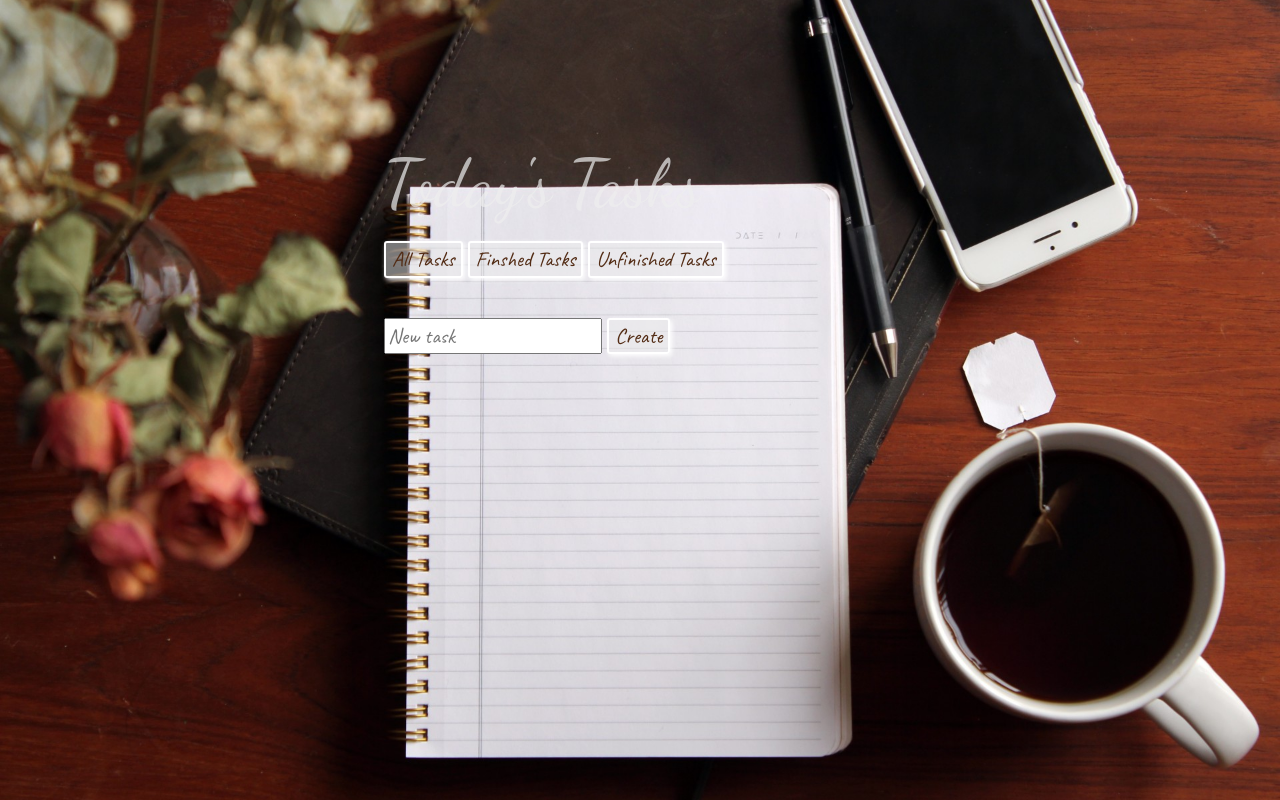
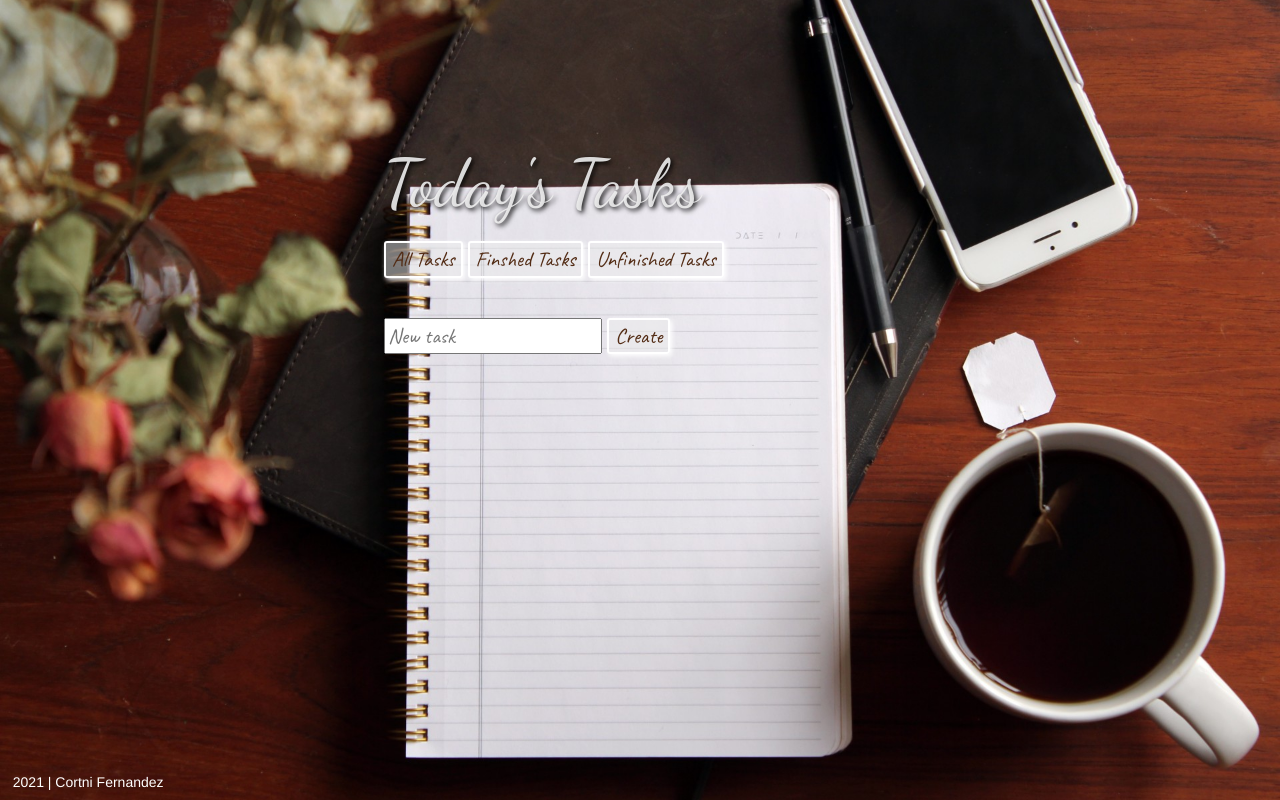
Before and after one commit to CortniFernandez/To-Do-List, a plain HTML site: page index.html in a window 1280 px wide. Drawn offline with nearby package versions, Linux system fonts and the light colour scheme.

Commit message:
Added footer and a bit of text glow/shadow

```diff
--- a/index.html
+++ b/index.html
@@ -22,6 +22,9 @@
         <button>Create</button>
       </form>
     </div>
+    <div class="footer">
+      2021 | Cortni Fernandez
+    </div>
   </div>
 </body>
 </html>
--- a/style.css
+++ b/style.css
@@ -16,12 +16,14 @@ body {
   right: 30%;
   font-family: 'Caveat', cursive;
   font-size: 18pt;
+  text-shadow: 1px 1px 1px white;
 }
 #title {
   font-family: 'Dancing Script', cursive;
   font-size: 50pt;
-  color:rgba(238, 238, 238, 0.7);
+  color:rgba(238, 238, 238, 0.9);
   margin-bottom: 20px;
+  text-shadow: 2px 2px 5px black;
 }
 .delete {
   margin-left: 10px;
@@ -49,6 +51,12 @@ button {
   border: 2px solid white;
   box-shadow: 2px 2px 5px white;
 }
+.footer {
+  position: fixed;
+  bottom: 1%;
+  left: 1%;
+  color: white;
+}
 /* media queries */
 
 @media (max-width: 1320px) {
```
